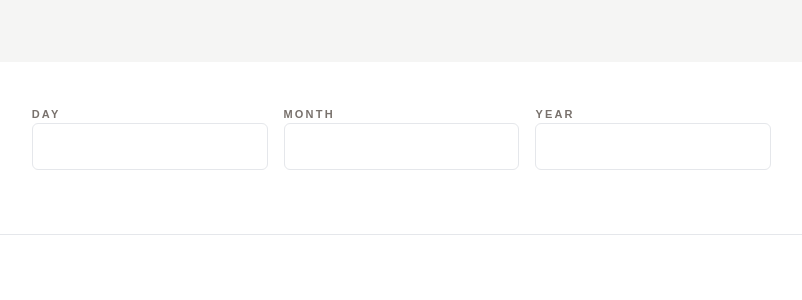
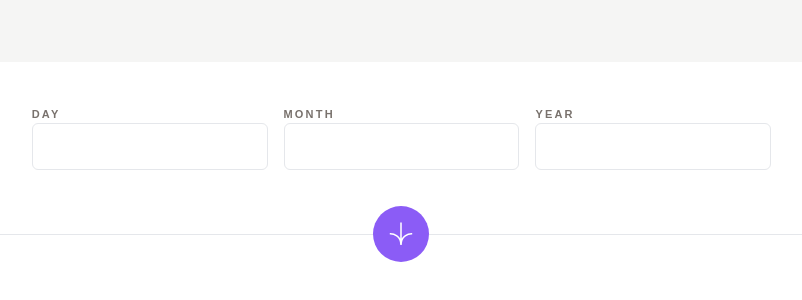
Before and after one commit to lingyundai/age-calculator, a React (Create React App) app: page / in a window 1280 px wide. Shown: the part 98-398 px from the top of the page, without its empty margins (177-979 px from the left). Built offline with nearby package versions, Linux system fonts and the light colour scheme.

Commit message:
added svg icon

```diff
--- a/src/components/Calculator.js
+++ b/src/components/Calculator.js
@@ -1,4 +1,5 @@
 function Calculator() {
+
     return (
         <form class="max-w-fit pt-6">
             <div class="flex pt-5 space-x-4 justify-center">
@@ -21,8 +22,13 @@ function Calculator() {
                         focus:outline-none focus:border-violet-500" />
                 </div>
             </div>
-            <div class="pt-16 px-7">
-                <hr />
+            <div class="pt-16 px-7 inline-flex items-center justify-center w-full" onClick={e => console.log("onclick")}>
+                <hr class="w-full"/>
+                <svg class="w-14 h-14 bg-violet-500 rounded-full absolute" viewBox="-32 15 110 15" xmlns="http://www.w3.org/2000/svg">
+                    <path fill="none" stroke="#FFF" stroke-width="3"
+                        d="M1 22.019C8.333 21.686 23 25.616 23 44m0 0V0m22 22.019C37.667 21.686 23 25.616 23 44"
+                    />
+                </svg>
             </div>
         </form>
     )
```
Also changed, not shown: src/assets/images/icon-arrow.svg.
